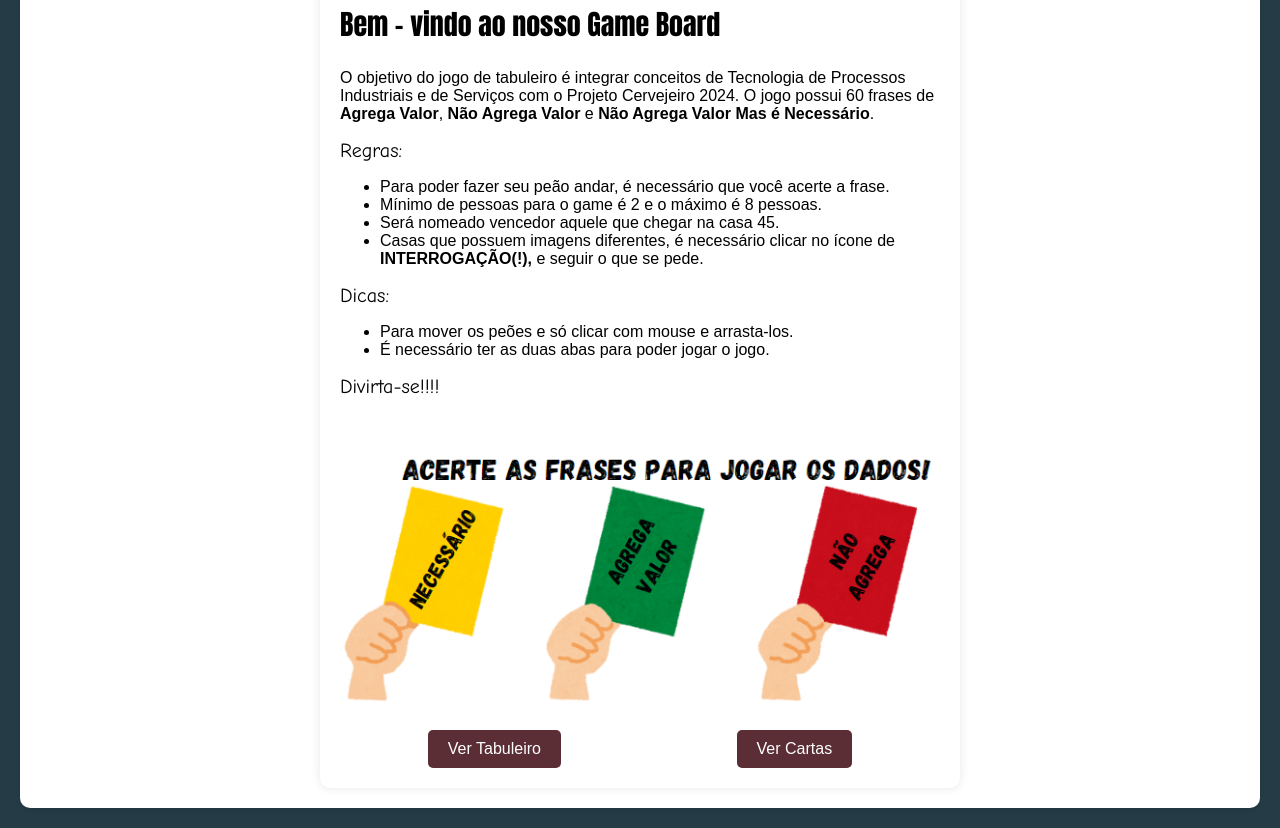
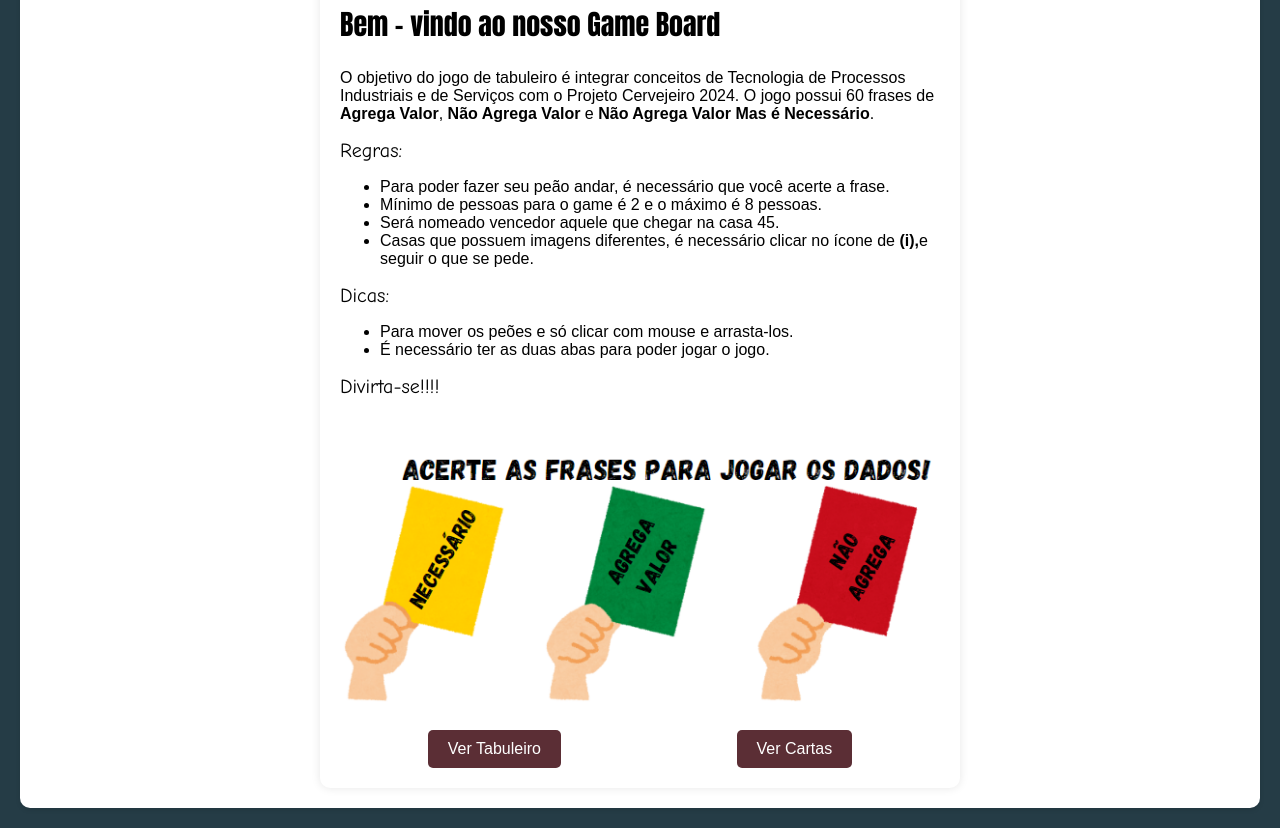
Before and after one commit to Karolaine231/CervejaPetitLolou, a plain HTML site: page index.html in a window 1280 px wide. Shown: the part 5113-5941 px from the top of the page. Drawn offline with Linux system fonts and the light colour scheme.

Commit message:
Add files via upload

```diff
--- a/index.html
+++ b/index.html
@@ -542,7 +542,7 @@ gr&atilde;os.</span></p>
     <li>Para poder fazer seu pe&atilde;o andar, &eacute; necess&aacute;rio que voc&ecirc; acerte a frase.</li>
     <li>M&iacute;nimo de pessoas para o game &eacute; 2 e o m&aacute;ximo &eacute; 8 pessoas.</li>
     <li>Ser&aacute; nomeado vencedor aquele que chegar na casa 45.</li>
-    <li>Casas que possuem imagens diferentes, &eacute; necess&aacute;rio clicar no &iacute;cone de <strong>INTERROGA&Ccedil;&Atilde;O(!),&nbsp;</strong>e seguir o que se pede.</li>
+    <li>Casas que possuem imagens diferentes, &eacute; necess&aacute;rio clicar no &iacute;cone de <strong>(i),</strong>e seguir o que se pede.</li>
 </ul>
 <p><span style='font-family: "Comic Sans MS", sans-serif; font-size: 20px; text-shadow: rgb(255, 255, 255) 3px 5px 1px;'>Dicas:&nbsp;</p>
 <ul>
```
